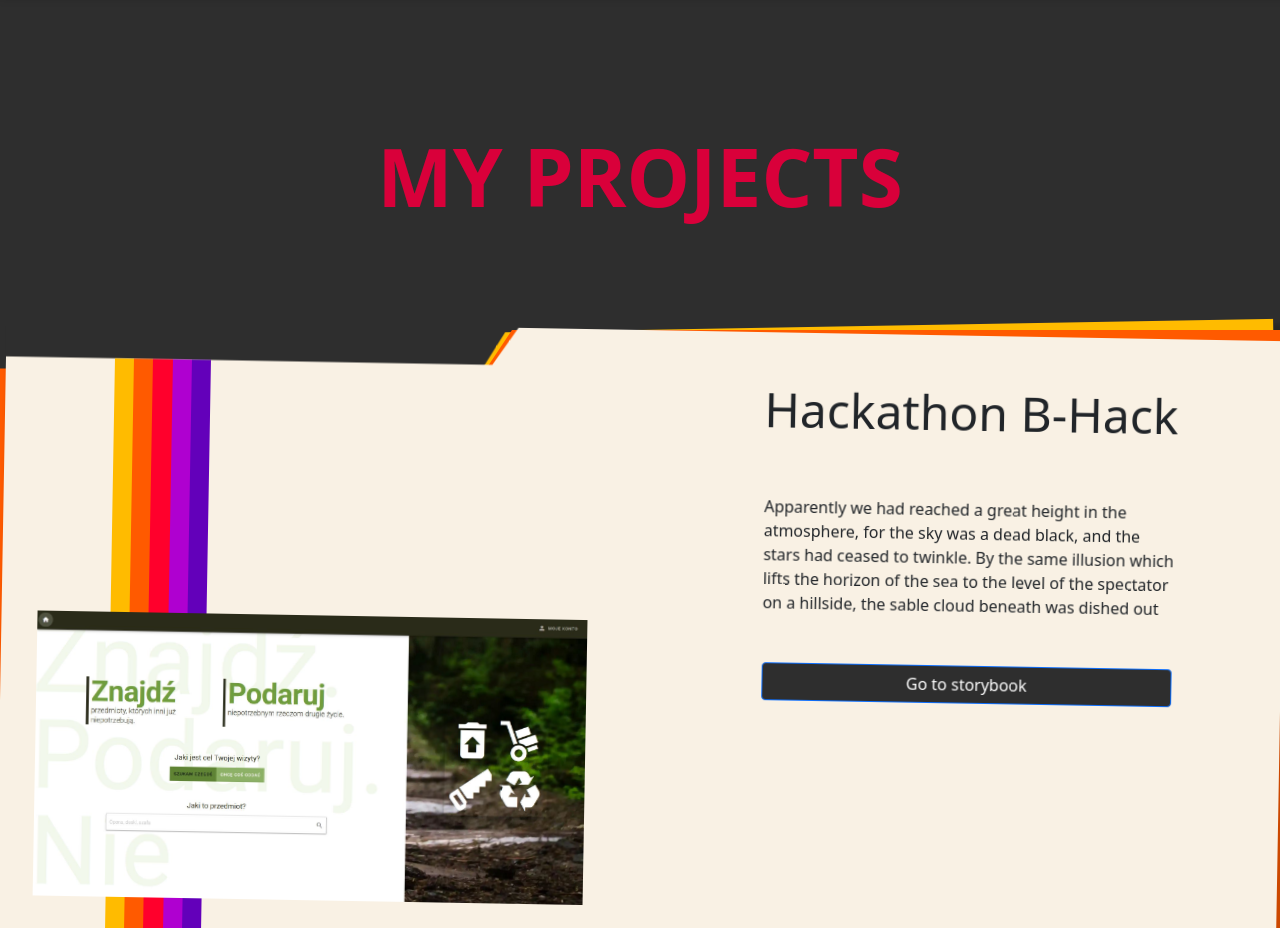
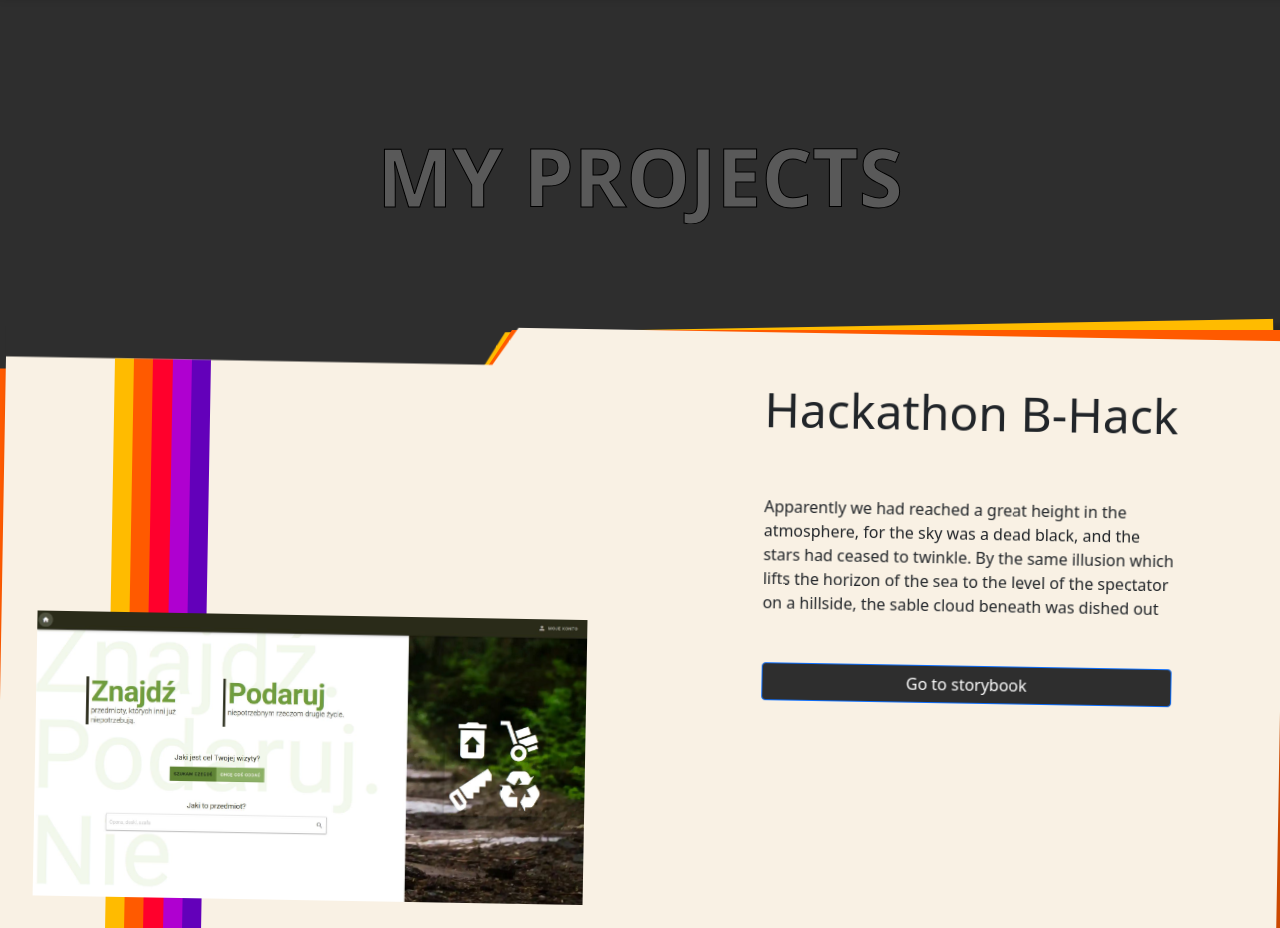
Before and after one commit to ragtam/mgk, a Svelte app: page / in a window 1280 px wide. Shown: the part 820-1748 px from the top of the page. Built offline with nearby package versions, Linux system fonts and the light colour scheme.

Commit message:
minor updates

```diff
--- a/src/my-projects-header/My-Projects-Header.svelte
+++ b/src/my-projects-header/My-Projects-Header.svelte
@@ -51,8 +51,9 @@
 
 	.my-projects-header .main-text {
 		position: sticky;
-		top: 0;
+		top: 1rem;
 		color: #333333;
+		/* -webkit-text-stroke: 1px #d9003a; */
 		font-weight: bolder;
 		text-transform: uppercase;
 	}
@@ -64,7 +65,8 @@
 		height: 100%;
 		top: 0;
 		left: 0;
-		color: #d9003a;
+		color: #595959;
+		-webkit-text-stroke: 1px #000000;
 		overflow: hidden;
 	}
 </style>
```
